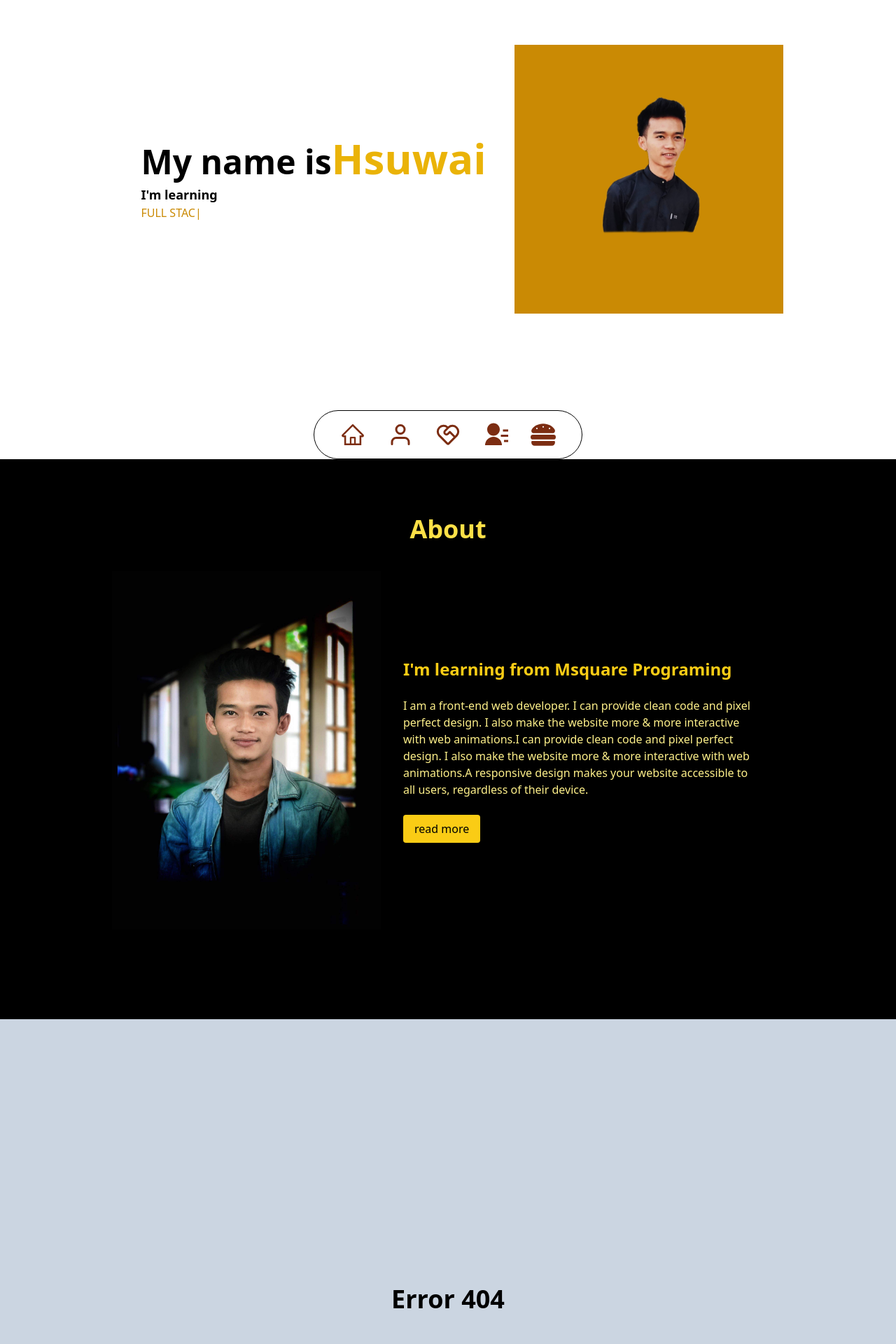
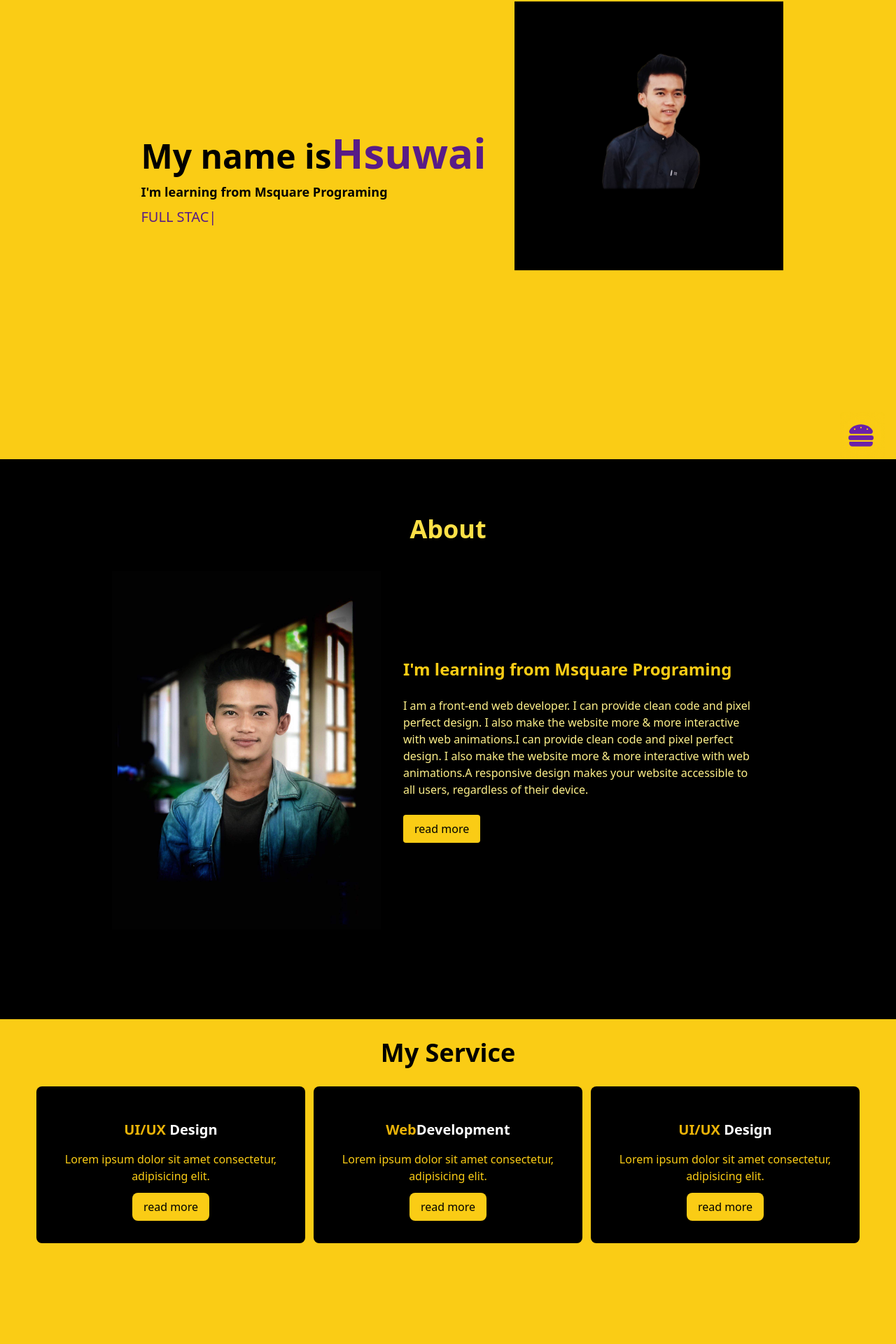
Before and after one commit to waihsu/portfolio, a React (Create React App) app: page / in a window 1280 px wide. Shown: the part 144-2064 px from the top of the page at 70% size. Built offline with nearby package versions, Linux system fonts and the light colour scheme.

Commit message:
testing react framerMotion

```diff
--- a/src/App.js
+++ b/src/App.js
@@ -7,7 +7,7 @@ const App = () => {
   return (
 
 
-    <div className="App">
+    <div className="App bg-yellow-400">
         <Navigation />
       <div className="main">
         <Home />
--- a/src/components/About.js
+++ b/src/components/About.js
@@ -1,13 +1,16 @@
 
 import aboutProfile from "../assets/profile.jpeg"
 import {motion} from 'framer-motion'
-import React, { useEffect } from "react";
+import React from "react";
 
 const buttonVariants = {
-    hover: {
-         scale: [1,1.2,1,1.2,1,1.1],
-         duration: 400,
-         backgroundColor: "purple"
+    active: {
+         scale: 1.2,
+         backgroundColor: "purple",
+         transition: {
+            repeatType: "mirror",
+            repeat: Infinity
+         }
     }
 }
 
@@ -31,15 +34,6 @@ const imgAnimate = {
 
 const About = () => {
 
-
-
-    useEffect(() => {
-        console.log("hello")
-    })
-
-
-
-
     return (
         <section
 
@@ -58,8 +52,7 @@ const About = () => {
                     <img width="100%" height="100%" src={aboutProfile} alt="about"/>
                 </motion.div>
                 <motion.div
-                initial={{ y: '100vh'}}
-                animate={{ y: 0 }}
+
                 className="max-w-xl px-8 py-12">
                     <h2 className="text-yellow-400 sm:text-2xl text-md font-bold mb-6">I'm learning from Msquare Programing</h2>
                     <p className=" text-yellow-200 mb-6">
@@ -67,9 +60,9 @@ const About = () => {
                     </p>
                     <motion.button
                     variants={buttonVariants}
-                    whileHover="hover"
+                    whileTap="active"
 
-                    className="text-black bg-yellow-400 py-2 px-4 rounded">read more</motion.button>
+                    className="text-black bg-yellow-400 py-2 px-4 rounded select-none">read more</motion.button>
                 </motion.div>
             </div>
         </section>
--- a/src/components/Contact.js
+++ b/src/components/Contact.js
@@ -3,6 +3,26 @@ import React from "react";
 import { AiOutlineMail } from "react-icons/ai";
 import { BsMessenger } from "react-icons/bs";
 import { BsTelegram } from "react-icons/bs";
+
+const boxVariants = {
+  hover:{
+    scale: 1.1,
+    background: 'yellow',
+    color: 'purple'
+  }
+}
+
+const buttonVariants = {
+  active: {
+    scale: 1.2,
+    backgroundColor: "purple",
+    transition: {
+      repeatType: "mirror",
+      repeat: Infinity,
+    },
+  },
+};
+
 
 const Contact = () => {
   return (
@@ -11,8 +31,11 @@ const Contact = () => {
         Contact Me
       </h2>
       <div className="flex flex-wrap justify-center items-center gap-6 ">
-        <div className="w-72 flex flex-col justify-center gap-2 my-6">
-          <div className="bg-yellow-700 hover:bg-transparent hover:border-yellow-500 hover:border backdrop-blur-xl max-w-sm flex text-white flex-col justify-center items-center py-6 rounded-xl">
+        <div className="w-72 flex flex-col justify-center gap-4 my-6">
+          <motion.div
+          variants={boxVariants}
+          whileHover="hover"
+          className="border-yellow-400 border backdrop-blur-xl max-w-sm flex text-white flex-col justify-center items-center py-6 rounded-xl">
             <div className="text-xl font-bold mb-2">
               <AiOutlineMail />
             </div>
@@ -21,8 +44,11 @@ const Contact = () => {
             <a href="/" className="text-blue-400">
               Send a message
             </a>
-          </div>
-          <div className="bg-yellow-700 hover:bg-transparent hover:border-yellow-500 hover:border backdrop-blur-xl max-w-sm flex text-white flex-col justify-center items-center py-6 rounded-xl">
+          </motion.div>
+          <motion.div
+          variants={boxVariants}
+          whileHover="hover"
+          className="border border-yellow-400 backdrop-blur-xl max-w-sm flex text-white flex-col justify-center items-center py-6 rounded-xl">
             <div className="text-xl font-bold mb-2">
               <BsMessenger />
             </div>
@@ -31,8 +57,11 @@ const Contact = () => {
             <a href="/" className="text-blue-400">
               Send a message
             </a>
-          </div>
-          <div className="bg-yellow-700 hover:bg-transparent hover:border-yellow-500 hover:border backdrop-blur-xl max-w-sm flex text-white flex-col justify-center items-center py-6 rounded-xl">
+          </motion.div>
+          <motion.div
+          variants={boxVariants}
+          whileHover="hover"
+          className="border border-yellow-400 backdrop-blur-xl max-w-sm flex text-white flex-col justify-center items-center py-6 rounded-xl">
             <div className="text-xl font-bold mb-2">
               <BsTelegram />
             </div>
@@ -41,10 +70,10 @@ const Contact = () => {
             <a href="/" className="text-blue-400">
               Send a message
             </a>
-          </div>
+          </motion.div>
         </div>
         <div className="w-96 px-5 mb-20 sm:mb-0">
-          <form className="flex flex-col gap-6 mb-4">
+          <form className="flex flex-col gap-6 mb-4 text-yellow-700">
             <div className="max-w-sm">
               <input className="bg-transparent w-full border border-yellow-400 py-2 px-4 rounded-lg" id="username" type="text" placeholder="Username"/>
             </div>
@@ -52,11 +81,14 @@ const Contact = () => {
                 <input className="bg-transparent w-full border border-yellow-400 py-2 px-4 rounded-lg" type="email" placeholder="Your Email" />
             </div>
             <div className="max-w-sm h-18">
-                <textarea className="w-full h-full bg-transparent border border-yellow-400 rounded-lg text-yellow-700" name="" id="" cols="15" rows="10"></textarea>
+                <textarea className="w-full h-full bg-transparent border border-yellow-400 rounded-lg" name="" id="" cols="15" rows="10"></textarea>
             </div>
 
           </form>
-          <button className="bg-yellow-500 py-2 px-3 rounded-lg">Send Message</button>
+          <motion.button
+          variants={buttonVariants}
+          whileTap="active"
+          className="bg-yellow-500 py-2 px-3 rounded-lg select-none">Send Message</motion.button>
         </div>
       </div>
     </motion.div>
--- a/src/components/Home.js
+++ b/src/components/Home.js
@@ -2,6 +2,22 @@
 import Typed from "react-typed"
 import { motion } from 'framer-motion'
 import profile from "../assets/user-2.png"
+
+
+const photoVariants = {
+
+    visiable: {
+        y: -100,
+        transition: {
+
+            repeat: Infinity,
+            delay: .2,
+            duration: 1
+
+        }
+    }
+
+}
 
 
 const Home = () => {
@@ -19,30 +35,39 @@ const Home = () => {
                 <div className="flex flex-col justify-center p-10 h-72">
                     <motion.h1
                         animate={{ fontSize: 200}}
-                        className="text-xl text-black font-bold sm:text-5xl mb-2">
+                        className="text-xl text-black font-bold sm:text-5xl mb-3">
                         My name is
-                        <span className="sm:text-6xl text-yellow-500">Hsuwai</span>
+                        <span className="sm:text-6xl text-purple-900">Hsuwai</span>
                     </motion.h1>
-                    <h2 className="text-md sm:text-lg text-black font-semibold">
-                        I'm learning
+                    <h2 className="text-md sm:text-lg text-black font-semibold mb-2">
+                        I'm learning from Msquare Programing
 
                     </h2>
-                    <Typed className='text-md  text-yellow-600'
+                    <Typed className='text-xl  text-purple-900'
                             strings={["FULL STACK DEVELOPER"]}
                             typeSpeed={40}
                             backSpeed={60}
                             loop
                         />
                 </div>
-                <div className="max-w-sm sm:w-10/12 bg-yellow-600 relative overflow-hidden">
-                    <img src={profile} alt="profile" />
+                <motion.div
+                variants={photoVariants}
+
+                initial="hidden"
+                animate="visiable"
+
+
+                className="max-w-sm sm:w-10/12 bg-black relative overflow-hidden">
+                    <motion.img
+
+                    src={profile} alt="profile" />
                     <motion.div
                         initial={{ x : 0}}
                         animate={{ x : "100%" }}
                         id="photo-cover"
                         className=" backdrop-blur-3xl w-full h-full duration-1000 absolute bottom-0"
                     ></motion.div>
-                </div>
+                </motion.div>
             </div>
         </motion.section>
     )
--- a/src/components/Navigation.js
+++ b/src/components/Navigation.js
@@ -13,11 +13,7 @@ const navIcon = {
 
   hover: {
     scale: 1.2,
-    transition: {
-      delay: .1,
-      duration: .4
-    },
-    color: "yellow"
+
   }
 }
 
@@ -25,34 +21,43 @@ const navIcon = {
 
 
 
+
 const Navigation = () => {
   const [activeNav, setActiveNav ] = useState("#")
+  const [navActive, setNavActive] = useState(false)
+  const handleClick = () => {
+    if (navActive) {
+      setNavActive(false)
+    }else {
+      setNavActive(true)
+    }
+  }
+
 
   return (
     <motion.div
 
-    className="w-full  fixed bottom-0 z-50">
-      <ul className="sm:max-w-sm w-full backdrop-blur-xl m-auto border border-black rounded-full flex justify-center items-center">
+    className="w-full  fixed bottom-0 right-0 z-50">
+      <ul className={ !navActive ? 'w-16 flex justify-end overflow-hidden absolute right-4 bottom-0 backdrop-blur-xl rounded-lg transition-all duration-500' : 'sm:max-w-sm w-full backdrop-blur-xl m-auto border border-black rounded-full flex justify-center items-center select-none transition-all duration-700'}>
         <motion.li whileHover="hover"
-        initial="hidden"
-        animate="visiable"
+
         variants={navIcon}
 
-        className="text-orange-900 text-4xl p-4"><a href="/" onClick={ () => setActiveNav("#")} className={activeNav === '#' ? 'active' : ''}><AiOutlineHome /></a></motion.li>
+        className="text-orange-900 text-4xl p-4"><a href="/#" onClick={ () => setActiveNav("#")} className={activeNav === '#' ? 'active text-purple-800' : ''}><AiOutlineHome /></a></motion.li>
         <motion.li whileHover="hover"
         variants={navIcon}
 
-        className="text-orange-900 text-4xl p-4"><a href="#about" onClick={ () => setActiveNav("#about")} className={activeNav === '#about' ? 'active' : ''}><FiUser /></a></motion.li>
+        className="text-orange-900 text-4xl p-4"><a href="#about" onClick={ () => setActiveNav("#about")} className={activeNav === '#about' ? 'active text-purple-800' : ''}><FiUser /></a></motion.li>
         <motion.li whileHover="hover"
         variants={navIcon}
-        className="text-orange-900 text-4xl p-4"><a href="#service" onClick={ () => setActiveNav("#service")} className={activeNav === '#service' ? 'active' : ''}><RiServiceLine /></a></motion.li>
+        className="text-orange-900 text-4xl p-4"><a href="#service" onClick={ () => setActiveNav("#service")} className={activeNav === '#service' ? 'active text-purple-800' : ''}><RiServiceLine /></a></motion.li>
 
         <motion.li whileHover="hover"
         variants={navIcon}
-        className="text-orange-900 text-4xl p-4"><a href="#contact" onClick={ () => setActiveNav("#contact")} className={activeNav === '#contact' ? 'active' : ''}><RiContactsFill /></a></motion.li>
+        className="text-orange-900 text-4xl p-4"><a href="#contact" onClick={ () => setActiveNav("#contact")} className={activeNav === '#contact' ? 'active text-purple-800' : ''}><RiContactsFill /></a></motion.li>
         <motion.li whileHover="hover"
         variants={navIcon}
-        className="text-orange-900 text-4xl p-4"><FaHamburger /></motion.li>
+        className="text-orange-900 text-4xl p-4" ><a href="#burger" onClick={handleClick} className={ !navActive ? ' text-purple-800' : ''}><FaHamburger /></a></motion.li>
       </ul>
     </motion.div>
   );
--- a/src/components/Service.js
+++ b/src/components/Service.js
@@ -1,15 +1,69 @@
-import { motion } from 'framer-motion'
+import { motion } from "framer-motion";
+
+const buttonVariants = {
+  active: {
+    scale: 1.2,
+    backgroundColor: "purple",
+    transition: {
+      repeatType: "mirror",
+      repeat: Infinity,
+    },
+  },
+};
 
 const Service = () => {
-    return (
-        <motion.div
-        initial={{ y: "100vh"}}
-        animate={{ y: 0 }}
-        className="w-100 h-screen flex items-center justify-center bg-slate-300 "
-        id="service">
-            <h2 className="text-4xl font-semibold">Error 404</h2>
-        </motion.div>
-     );
-}
+  return (
+    <motion.div className="w-100 min-h-screen bg-yellow-400 px-4" id="service">
+      <h3 className="text-4xl text-center font-bold py-7">My Service</h3>
 
+      <div className="flex flex-wrap justify-center items-center my-auto gap-3 mb-6">
+        <div className="card max-w-sm rounded-lg bg-black text-center py-8 px-6">
+          <h3 className="text-xl text-yellow-500 font-bold py-4">
+            UI/UX <span className="text-white">Design</span>
+          </h3>
+          <p className="text-md  text-shadow-xl text-yellow-400 text-light mb-3">
+            Lorem ipsum dolor sit amet consectetur, adipisicing elit.
+          </p>
+          <motion.button
+            variants={buttonVariants}
+            whileTap="active"
+            className="py-2 px-4 bg-yellow-400 rounded-lg select-none"
+          >
+            read more
+          </motion.button>
+        </div>
+        <div className="card max-w-sm rounded-lg bg-black text-center py-8 px-6">
+          <h3 className="text-xl text-yellow-500 font-bold py-4">
+            Web<span className="text-white">Development</span>
+          </h3>
+          <p className="text-md  text-shadow-xl text-yellow-400 text-light mb-3">
+            Lorem ipsum dolor sit amet consectetur, adipisicing elit.
+          </p>
+          <motion.button
+            variants={buttonVariants}
+            whileTap="active"
+            className="py-2 px-4 bg-yellow-400 rounded-lg select-none"
+          >
+            read more
+          </motion.button>
+        </div>
+        <div className="card max-w-sm rounded-lg bg-black text-center py-8 px-6">
+          <h3 className="text-xl text-yellow-500 font-bold py-4">
+            UI/UX <span className="text-white">Design</span>
+          </h3>
+          <p className="text-md  text-shadow-xl text-yellow-400 text-light mb-3">
+            Lorem ipsum dolor sit amet consectetur, adipisicing elit.
+          </p>
+          <motion.button
+            variants={buttonVariants}
+            whileTap="active"
+            className="py-2 px-4 bg-yellow-400 rounded-lg select-none"
+          >
+            read more
+          </motion.button>
+        </div>
+      </div>
+    </motion.div>
+  );
+};
 export default Service;
```
Also changed, not shown: 5 other files (tests, documents, lock files or other folders).
